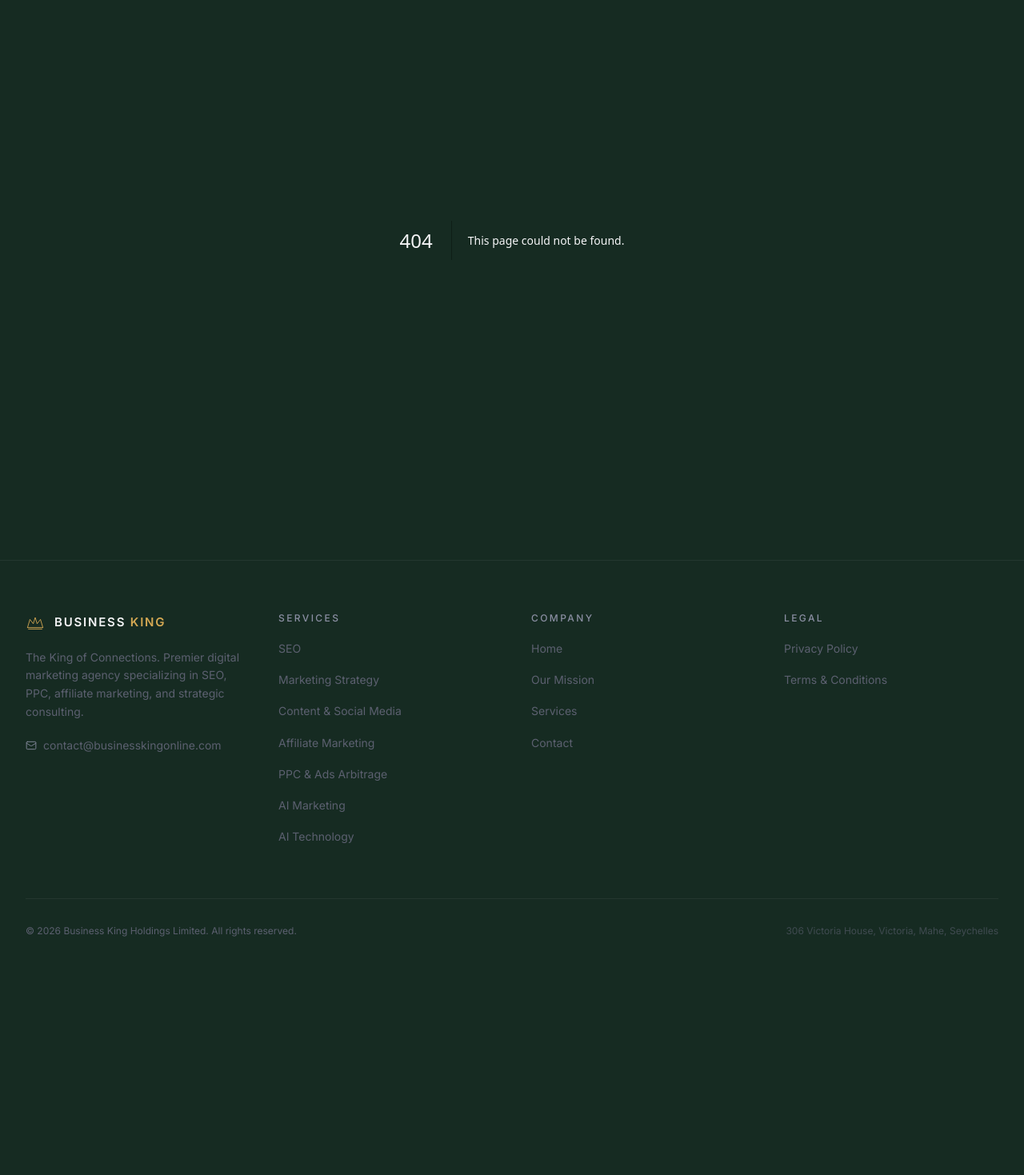
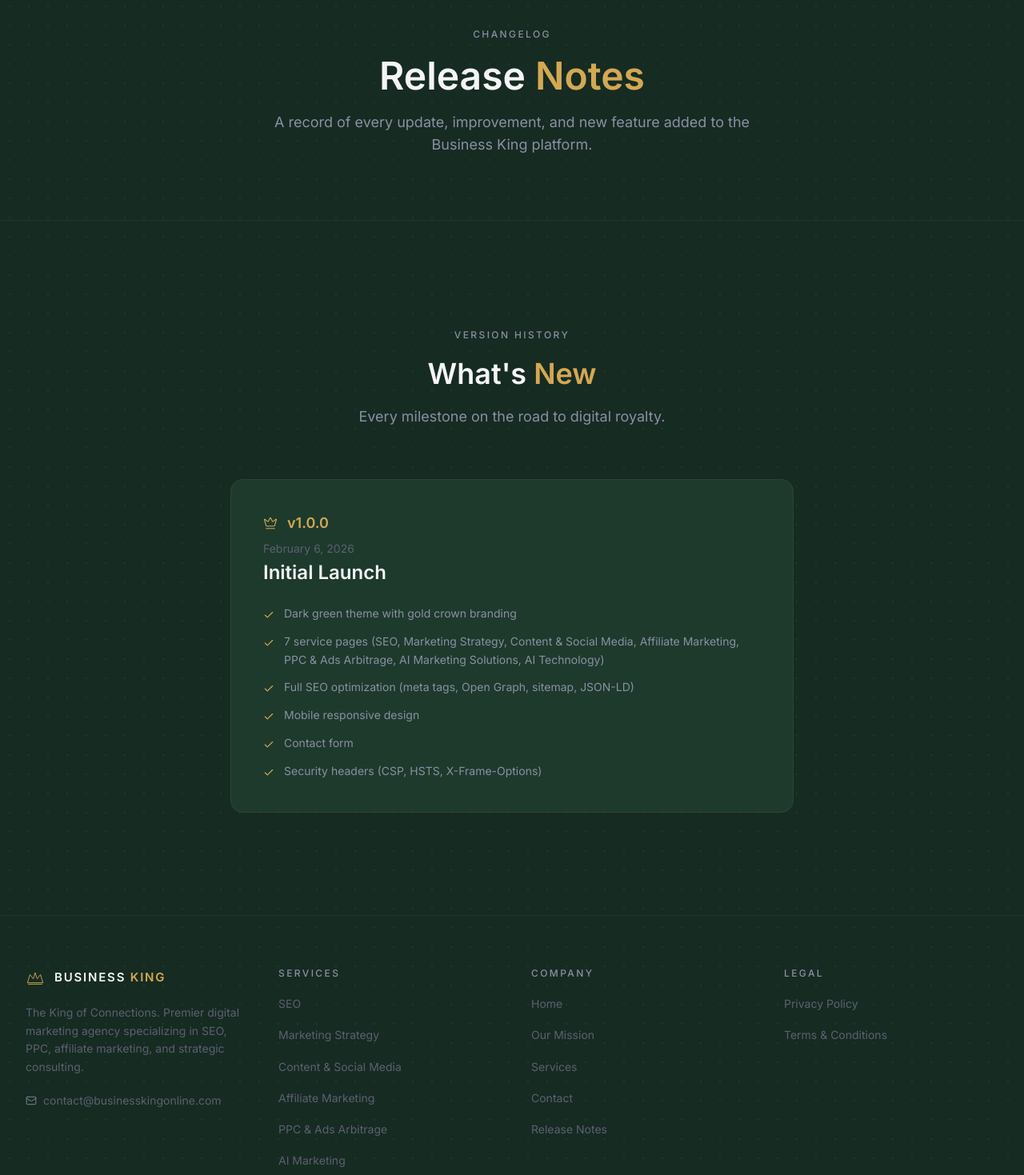
Before and after one commit to idofi555-ux/businessking-website, a Next.js app: page /release-notes in a window 1280 px wide. Before the commit this address had no page. Shown: the part 100-1569 px from the top of the page at 80% size. Before the commit the page ends 1336 px from the top, so only its background shows below. Built offline with nearby package versions, Linux system fonts and the light colour scheme.

Commit message:
Add release notes page and version badge in footer

```diff
--- /dev/null
+++ b/src/app/release-notes/layout.tsx
@@ -0,0 +1,16 @@
+import type { Metadata } from 'next';
+
+export const metadata: Metadata = {
+  title: 'Release Notes — Business King',
+  description:
+    'Version history and release notes for the Business King website. See what\u0027s new, improved, and changed.',
+  openGraph: {
+    title: 'Release Notes | Business King',
+    description: 'Version history and changelog for Business King.',
+    images: [{ url: '/api/og?title=Release+Notes', width: 1200, height: 630 }],
+  },
+};
+
+export default function ReleaseNotesLayout({ children }: { children: React.ReactNode }) {
+  return children;
+}
--- /dev/null
+++ b/src/app/release-notes/page.tsx
@@ -0,0 +1,103 @@
+'use client';
+
+import { motion } from 'framer-motion';
+import { Check, Crown } from 'lucide-react';
+import SectionHeading from '@/components/SectionHeading';
+
+const releases = [
+  {
+    version: 'v1.0.0',
+    date: 'February 6, 2026',
+    title: 'Initial Launch',
+    highlights: [
+      'Dark green theme with gold crown branding',
+      '7 service pages (SEO, Marketing Strategy, Content & Social Media, Affiliate Marketing, PPC & Ads Arbitrage, AI Marketing Solutions, AI Technology)',
+      'Full SEO optimization (meta tags, Open Graph, sitemap, JSON-LD)',
+      'Mobile responsive design',
+      'Contact form',
+      'Security headers (CSP, HSTS, X-Frame-Options)',
+    ],
+  },
+];
+
+export default function ReleaseNotesPage() {
+  return (
+    <>
+      {/* Hero */}
+      <section className="pt-32 pb-20 relative">
+        <div className="max-w-7xl mx-auto px-4 sm:px-6 lg:px-8">
+          <motion.div
+            initial={{ opacity: 0, y: 20 }}
+            animate={{ opacity: 1, y: 0 }}
+            transition={{ duration: 0.5 }}
+            className="text-center"
+          >
+            <span className="inline-block text-xs font-medium uppercase tracking-[0.2em] text-secondary mb-5">
+              Changelog
+            </span>
+            <h1 className="text-4xl sm:text-5xl font-semibold text-primary mb-5">
+              Release <span className="text-gold">Notes</span>
+            </h1>
+            <p className="text-secondary text-base sm:text-lg max-w-2xl mx-auto leading-relaxed">
+              A record of every update, improvement, and new feature added to the
+              Business King platform.
+            </p>
+          </motion.div>
+        </div>
+      </section>
+
+      {/* Releases */}
+      <section className="py-20 sm:py-32 border-t border-[rgba(255,255,255,0.06)]">
+        <div className="max-w-3xl mx-auto px-4 sm:px-6 lg:px-8">
+          <SectionHeading
+            label="Version History"
+            title="What's"
+            goldText="New"
+            description="Every milestone on the road to digital royalty."
+          />
+
+          <div className="space-y-12">
+            {releases.map((release, idx) => (
+              <motion.div
+                key={release.version}
+                initial={{ opacity: 0, y: 20 }}
+                whileInView={{ opacity: 1, y: 0 }}
+                viewport={{ once: true }}
+                transition={{ duration: 0.5, delay: idx * 0.08 }}
+                className="bg-surface border border-[rgba(255,255,255,0.06)] rounded-2xl p-8 sm:p-10"
+              >
+                {/* Version header */}
+                <div className="flex items-center gap-3 mb-2">
+                  <Crown size={18} strokeWidth={1.5} className="text-gold" />
+                  <span className="text-gold font-semibold text-lg">{release.version}</span>
+                </div>
+                <p className="text-tertiary text-sm mb-1">
+                  {release.date}
+                </p>
+                <h3 className="text-xl sm:text-2xl font-semibold text-primary mb-6">
+                  {release.title}
+                </h3>
+
+                {/* Highlights */}
+                <ul className="space-y-3">
+                  {release.highlights.map((item) => (
+                    <li key={item} className="flex items-start gap-3">
+                      <Check
+                        size={14}
+                        strokeWidth={2}
+                        className="text-gold mt-1.5 flex-shrink-0"
+                      />
+                      <span className="text-secondary text-sm leading-relaxed">
+                        {item}
+                      </span>
+                    </li>
+                  ))}
+                </ul>
+              </motion.div>
+            ))}
+          </div>
+        </div>
+      </section>
+    </>
+  );
+}
--- a/src/app/sitemap.ts
+++ b/src/app/sitemap.ts
@@ -40,5 +40,11 @@ export default function sitemap(): MetadataRoute.Sitemap {
       changeFrequency: 'yearly',
       priority: 0.3,
     },
+    {
+      url: `${baseUrl}/release-notes`,
+      lastModified: new Date(),
+      changeFrequency: 'monthly',
+      priority: 0.3,
+    },
   ];
 }
--- a/src/components/Footer.tsx
+++ b/src/components/Footer.tsx
@@ -16,6 +16,7 @@ const footerLinks = {
     { label: 'Our Mission', href: '/mission' },
     { label: 'Services', href: '/services' },
     { label: 'Contact', href: '/contact' },
+    { label: 'Release Notes', href: '/release-notes' },
   ],
   Legal: [
     { label: 'Privacy Policy', href: '/privacy' },
@@ -77,9 +78,17 @@ export default function Footer() {
           <p className="text-tertiary text-xs">
             © {new Date().getFullYear()} Business King Holdings Limited. All rights reserved.
           </p>
-          <p className="text-tertiary text-xs opacity-60">
-            306 Victoria House, Victoria, Mahe, Seychelles
-          </p>
+          <div className="flex items-center gap-4">
+            <p className="text-tertiary text-xs opacity-60">
+              306 Victoria House, Victoria, Mahe, Seychelles
+            </p>
+            <Link
+              href="/release-notes"
+              className="text-tertiary text-xs hover:text-gold transition-colors duration-200"
+            >
+              v1.0.0
+            </Link>
+          </div>
         </div>
       </div>
     </footer>
```
